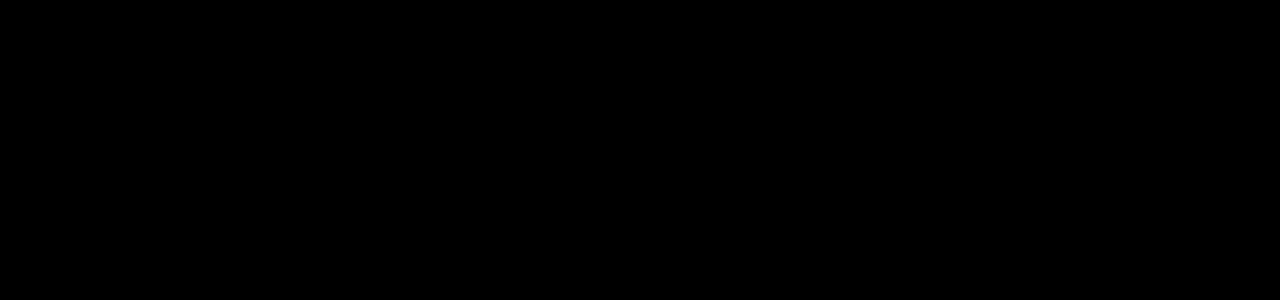
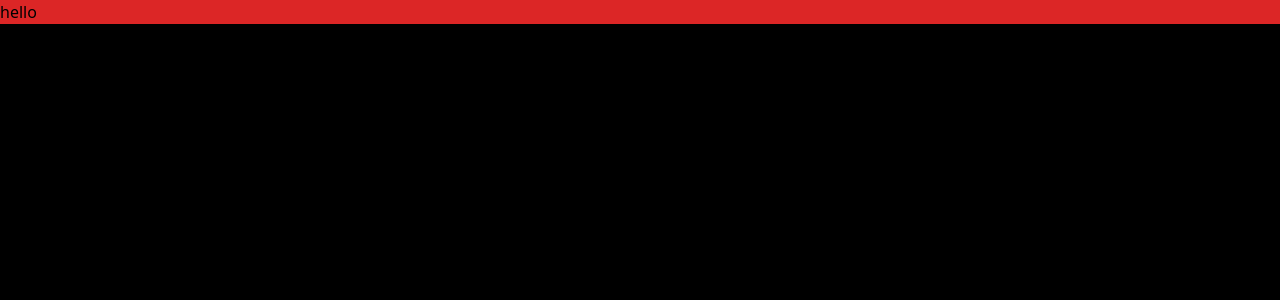
Before and after one commit to Shrawan2002/React-Code, a React (Vite) app in the folder 05passwordGenerator/: page / in a window 1280 px wide. Shown: the top 300 px of the page. Built offline with nearby package versions, Linux system fonts and the light colour scheme.

Commit message:
update password generator

```diff
--- a/05passwordGenerator/src/App.jsx
+++ b/05passwordGenerator/src/App.jsx
@@ -1,12 +1,15 @@
-import { useState,useCallback, useEffect} from 'react'
 
 import './App.css'
-import { useRef } from 'react';
+import { useRef, useState } from 'react';
 
 function App() {
+  let [length, setLength] = useState(8);
+  let [numberAllowed, setNumberAllowed] = useState(false);
+  let [characterAllowed, setCharacterAllowed] = useState(false);
+  let [password, setPassword] = useState("");
   return (
     <>
-    <div>
+    <div className='bg-red-600'>
       hello
     </div>
     </>
```
